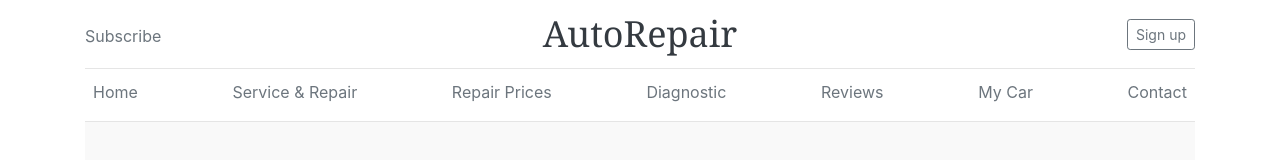
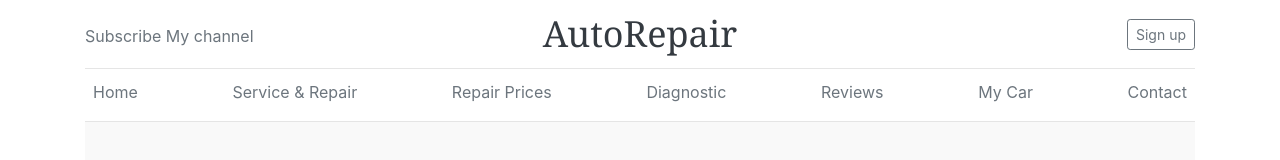
Before and after one commit to SandeepMirok/RepairBoss, a React (Create React App) app: page / in a window 1280 px wide. Shown: the top 160 px of the page. Built offline with nearby package versions, Linux system fonts and the light colour scheme; a web font is replaced by a local one.

Commit message:
I have changed subscribe text.

```diff
--- a/src/Home.jsx
+++ b/src/Home.jsx
@@ -4,12 +4,13 @@ import "./Home.css";
 class Home extends Component {
   render() {
     return (
+
       <div className="container">
         <header className="blog-header py-3">
           <div className="row flex-nowrap justify-content-between align-items-center">
             <div className="col-4 pt-1">
               <a className="text-muted" href="">
-                Subscribe
+                Subscribe My channel
               </a>
             </div>
             <div className="col-4 text-center">
```
